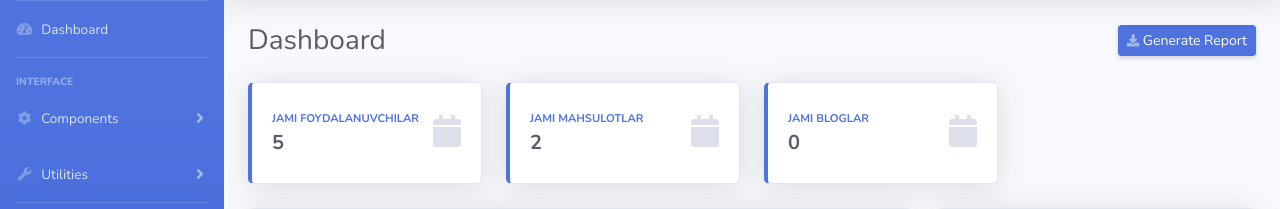
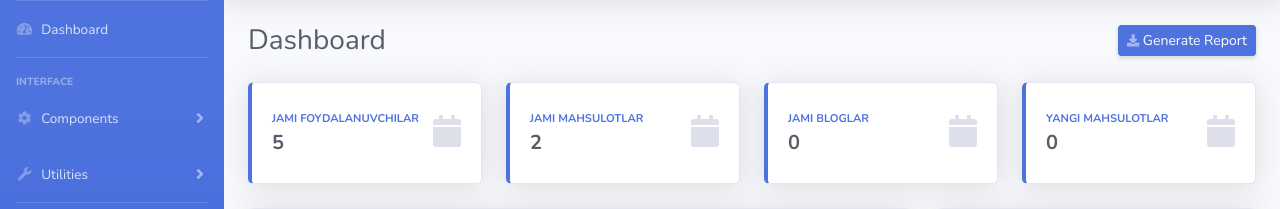
Before and after one commit to BackendPython/django-furn-master, a Django app: page /dashboard/ in a window 1280 px wide. Shown: the part 70-279 px from the top of the page. Run offline with Django 4.2, Linux system fonts and the light colour scheme; data comes from the database, SQL or seed files in the repository; both versions use the stored data as it was after the commit; data that the repository does not hold is empty; some libraries are stand-ins or nearby versions.

Commit message:
heroku deploy

```diff
--- a/dashboard/views.py
+++ b/dashboard/views.py
@@ -1,7 +1,7 @@
 from django.shortcuts import render, redirect
 from django.contrib.auth import logout
 from django.contrib.auth import get_user_model
-from furn.models import Product, Blog
+from furn.models import Product, Blog, Arrival
 
 User = get_user_model()
 
@@ -9,10 +9,12 @@ def dashboard_home(request):
     users = User.objects.count()
     products = Product.objects.count()
     blogs = Blog.objects.count()
+    new_products = Arrival.objects.count()
     context = {
         "blogs":blogs,
         "users": users,
         "products":products,
+        "new_products": new_products,
     }
     return render(request, 'dashboard/pages/home.html', context)
 
--- a/templates/dashboard/includes/index.html
+++ b/templates/dashboard/includes/index.html
@@ -76,6 +76,27 @@
               </div>
           </div>
       </div>
+
+              <!-- Earnings (Monthly) Card Example 2 -->
+              <div class="col-xl-3 col-md-6 mb-4">
+                <div class="card border-left-primary shadow h-100 py-2">
+                    <div class="card-body">
+                    <div class="row no-gutters align-items-center">
+                        <div class="col mr-2">
+                        <div
+                            class="text-xs font-weight-bold text-primary text-uppercase mb-1"
+                        >
+                            Yangi mahsulotlar
+                        </div>
+                        <div class="h5 mb-0 font-weight-bold text-gray-800">{{ new_products }}</div>
+                        </div>
+                        <div class="col-auto">
+                        <i class="fas fa-calendar fa-2x text-gray-300"></i>
+                        </div>
+                    </div>
+                    </div>
+                </div>
+            </div>
 
   </div>
 
```
Also changed, not shown: db.sqlite3.
